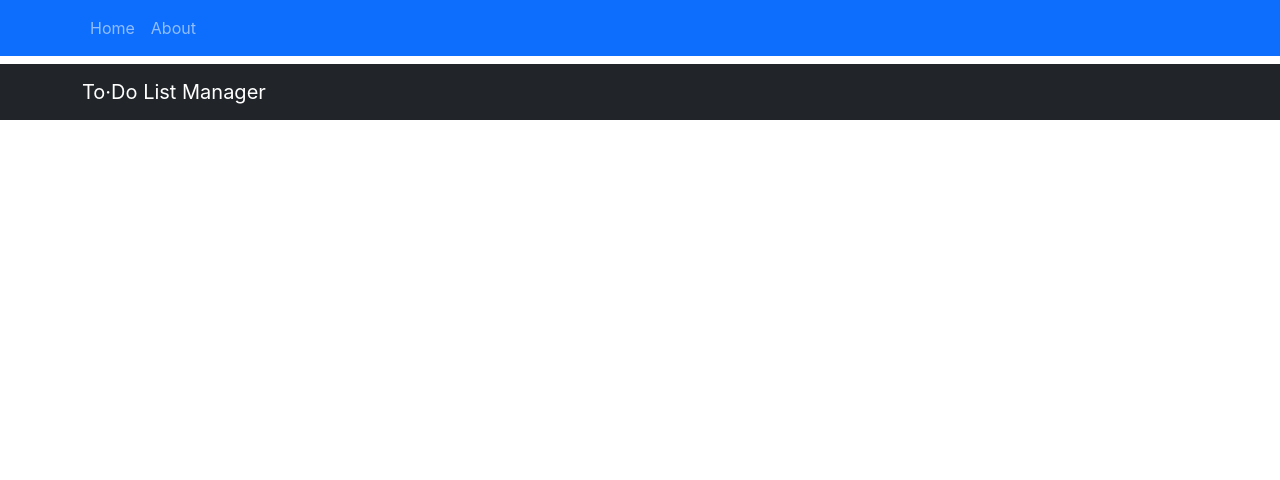
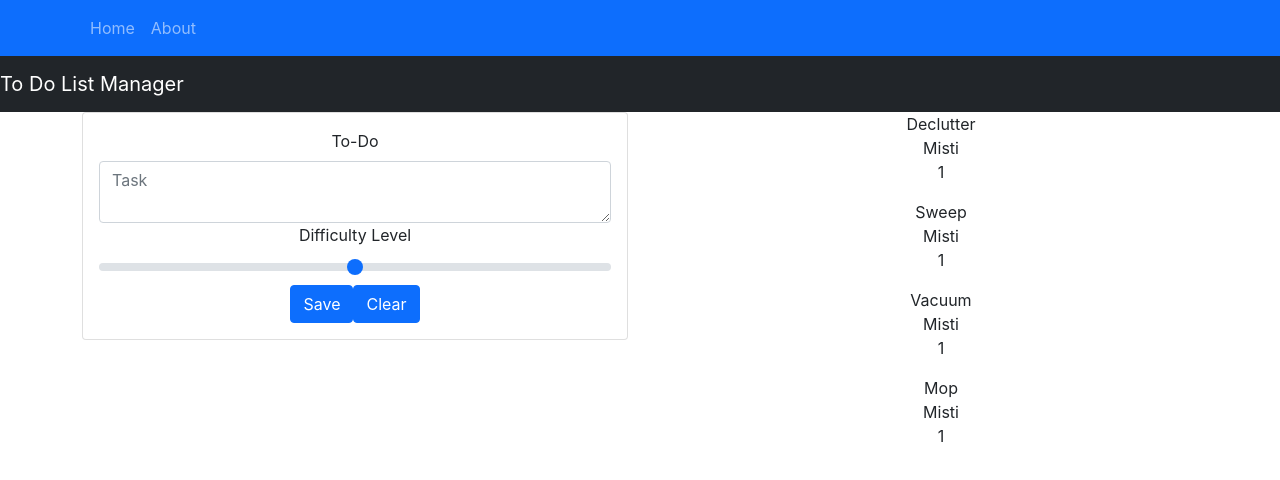
Before and after one commit to mistidinzy/To-Do, a React (Create React App) app: page / in a window 1280 px wide. Shown: the top 480 px of the page. Built offline with nearby package versions, Linux system fonts and the light colour scheme.

Commit message:
moved form to list section

```diff
--- a/src/App.js
+++ b/src/App.js
@@ -1,42 +1,13 @@
 import { Switch, Route} from 'react-router-dom';
+import Header from './components/Header/Header';
 import Home from './components/Home';
-import Header from './components/Header/Header';
 import About from './components/About/About';
-import List from './components/ToDo/List';
-import TaskForm from './components/ToDo/Form';
 import Footer from './components/Footer/Footer'
-import { useState } from 'react';
 import 'bootstrap/dist/css/bootstrap.min.css';
 import './App.css';
 
-const data = [
-  { id: 1, name: 'Declutter', assignee: 'Misti', difficulty: 1, isComplete: false },
-  { id: 2, name: 'Sweep', assignee: 'Misti', difficulty: 1, isComplete: true },
-  { id: 3, name: 'Vacuum', assignee: 'Misti', difficulty: 1, isComplete: false },
-  { id: 4, name: 'Mop', assignee: 'Misti', difficulty: 1, isComplete: false },
-];
-
-let nextId = 5;
-
-function App() {
-  const [tasks, setTasks] = useState(data);
-
-  console.log('Tasks = ', tasks);
-
-  function handleSave(formData) {
-    const newTask = {
-      ...formData,
-      id: nextId++,
-    };
-    const newTasks = [
-      ...tasks,
-      newTask,
-    ]
-    setTasks(newTasks);
-
-    console.log('New Tasks = ', newTasks);
-  }
-
+function App()
+{
   return (
     <div className="App">
       <Header/>
@@ -47,12 +18,6 @@ function App() {
         <Route path="/About">
           <About/>
         </Route>
-        <Route path="/List">
-          <List listData={tasks} listTitle="To-Do"/>
-        </Route>
-        <Route path="/Form">
-          <TaskForm onSave={handleSave}/>
-        </Route>
       </Switch>
       <Footer/>
     </div>
--- a/src/components/Home.js
+++ b/src/components/Home.js
@@ -1,25 +1,63 @@
 import React from 'react';
-import { Navbar, Container } from 'react-bootstrap';
+import TaskForm from './ToDo/Form';
+import List from './ToDo/List';
+import { Navbar, Container, Col, Row } from 'react-bootstrap';
+import { useState } from 'react';
 
+const data = [
+  { id: 1, name: 'Declutter', assignee: 'Misti', difficulty: 1, isComplete: false },
+  { id: 2, name: 'Sweep', assignee: 'Misti', difficulty: 1, isComplete: true },
+  { id: 3, name: 'Vacuum', assignee: 'Misti', difficulty: 1, isComplete: false },
+  { id: 4, name: 'Mop', assignee: 'Misti', difficulty: 1, isComplete: false },
+];
 
+let nextId = 5;
 
-function Home(props){
-  console.log('Home props', props);
-  const { message } = props;
+function Home()
+{
+  const [tasks, setTasks] = useState(data);
+
+  function handleSave(formData)
+  {
+    const newTask = {
+      ...formData,
+      id: nextId++,
+    };
+
+    const newTasks = [
+      ...tasks,
+      newTask,
+    ]
+
+    setTasks(newTasks);
+    console.log('New Tasks = ', newTasks);
+  }
+
+  function handleDelete(task)
+  {
+    const updatedTasks = tasks.filter(t =>
+      t !== task)
+    setTasks(updatedTasks);
+    console.log('Updated Tasks = ', updatedTasks);
+  }
 
   return(
-    <>
-    <h1>{message}</h1>
-
-    <nav>
-      <Navbar bg="dark" variant="dark">
-          <Container>
-            <Navbar.Brand> To&middot;Do List Manager </Navbar.Brand>
-          </Container>
+    <div className="main">
+      <Navbar bg="dark" variant="dark" expand="lg">
+        <Navbar.Brand id="navBarFooterTitle">To Do List Manager</Navbar.Brand>
       </Navbar>
-    </nav>
-    </>
-  )
+      <Container>
+        <Row>
+          <Col>
+            <TaskForm onSave={handleSave} />
+          </Col>
+          <Col>
+            <List data={tasks} onDelete={handleDelete} />
+          </Col>
+        </Row>
+      </Container>
+    </div>
+  );
 }
 
 export default Home;
--- a/src/components/ToDo/List.js
+++ b/src/components/ToDo/List.js
@@ -1,28 +1,18 @@
 import React from "react";
+import Task from "./Task";
 
 function List(props){
 
   console.log('List Props', props);
-  const { listData, listTitle } = props;
+  const { data, onDelete, onUpdate } = props;
 
   return(
     <>
-    <h3>{listTitle}</h3>
-    <div>
-        <ul>
-          {listData.map(task => (
-            <div key={task.id}>
-              <li>{task.name}</li>
-              <li>{task.assignee}</li>
-              <li>{task.difficulty}</li>
-              <li>{task.isComplete}</li>
-            </div>
-          ))}
-        </ul>
-    </div>
+      {data.map(task => (
+        <Task task={task} onDelete={onDelete} onUpdate={onUpdate} />
+      ))}
     </>
   )
 }
 
-
 export default List;
--- a/src/components/ToDo/Task.js
+++ b/src/components/ToDo/Task.js
@@ -1,5 +1,30 @@
-function Task(){
+import React from 'react';
 
+
+function Task(props){
+
+  const { task } = props;
+
+  // onDelete, onUpdate
+
+  // function deleteTask() {
+  //   onDelete(task);
+  // }
+
+  // function updateTask() {
+  //   onUpdate(task);
+  // }
+
+  return(
+    <ul>
+      <div key={task.id}>
+        <li>{task.name}</li>
+        <li>{task.assignee}</li>
+        <li>{task.difficulty}</li>
+        <li>{task.isComplete}</li>
+      </div>
+    </ul>
+  )
 }
 
 export default Task;
```
